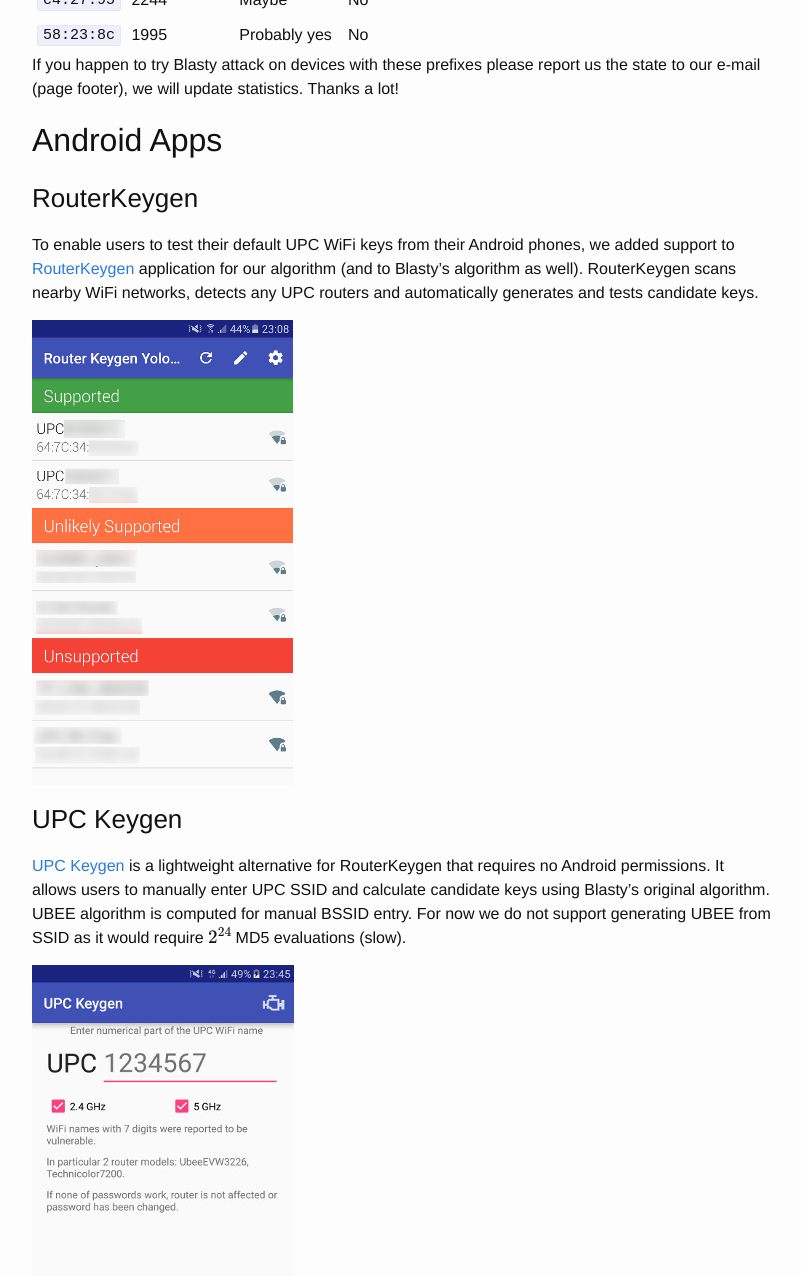
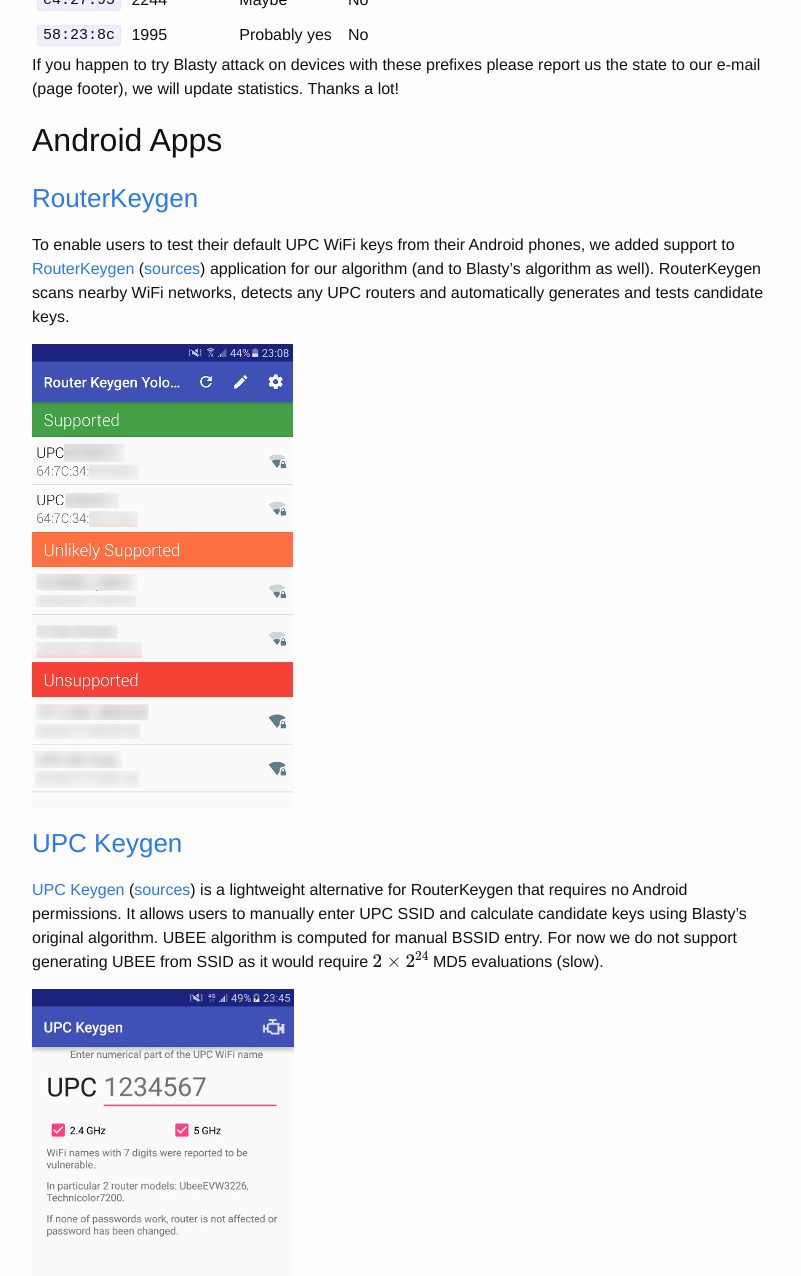
Before and after one commit to yolosec/deadcodeBlog, a Jekyll site: the page built from _posts/2016-06-14-UPC-UBEE-EVW3226-WPA2-Reversing.markdown, in a window 1280 px wide and 1400 px high, scrolled down 28756 px. Shown: the top 1276 px of the window, without its empty margins (238-1039 px from the left). Built offline with Jekyll 4.4.1, drawn with Linux system fonts in a browser that asks for light colours; formulas are drawn with MathJax 3.

Commit message:
ubee: android apps linking changed

```diff
--- a/_posts/2016-06-14-UPC-UBEE-EVW3226-WPA2-Reversing.markdown
+++ b/_posts/2016-06-14-UPC-UBEE-EVW3226-WPA2-Reversing.markdown
@@ -884,15 +884,16 @@ If you happen to try Blasty attack on devices with these prefixes please report
 
 ## Android Apps {#android-apps}
 
-### RouterKeygen
+### [RouterKeygen](https://play.google.com/store/apps/details?id=net.yolosec.routerkeygen2)
 
-To enable users to test their default UPC WiFi keys from their Android phones, we added support to [RouterKeygen](https://github.com/yolosec/routerkeygenAndroid) application for our algorithm (and to Blasty's algorithm as well). RouterKeygen scans nearby WiFi networks, detects any UPC routers and automatically generates and tests candidate keys.
+To enable users to test their default UPC WiFi keys from their Android phones, we added support to
+[RouterKeygen](https://play.google.com/store/apps/details?id=net.yolosec.routerkeygen2) ([sources](https://github.com/yolosec/routerkeygenAndroid)) application for our algorithm (and to Blasty's algorithm as well). RouterKeygen scans nearby WiFi networks, detects any UPC routers and automatically generates and tests candidate keys.
 
 [![RouterKeygen Yolosec](/static/ubee/routerkeygen_screen.jpg)](/static/ubee/routerkeygen_screen.jpg)
 
-### UPC Keygen
+### [UPC Keygen](https://play.google.com/store/apps/details?id=net.yolosec.upckeygen)
 
-[UPC Keygen](https://github.com/yolosec/upcKeygen) is a lightweight alternative for RouterKeygen that requires no Android permissions. It allows users to manually enter UPC SSID and calculate candidate keys using Blasty's original algorithm. UBEE algorithm is computed for manual BSSID entry. For now we do not support generating UBEE from SSID as it would require  \\( 2^{24} \\) MD5 evaluations (slow).
+[UPC Keygen](https://play.google.com/store/apps/details?id=net.yolosec.upckeygen) ([sources](https://github.com/yolosec/upcKeygen)) is a lightweight alternative for RouterKeygen that requires no Android permissions. It allows users to manually enter UPC SSID and calculate candidate keys using Blasty's original algorithm. UBEE algorithm is computed for manual BSSID entry. For now we do not support generating UBEE from SSID as it would require  \\( 2 \times 2^{24} \\) MD5 evaluations (slow).
 
 [![RouterKeygen Yolosec](/static/ubee/upckeygen_screen.jpg)](/static/ubee/upckeygen_screen.jpg)
 
```
